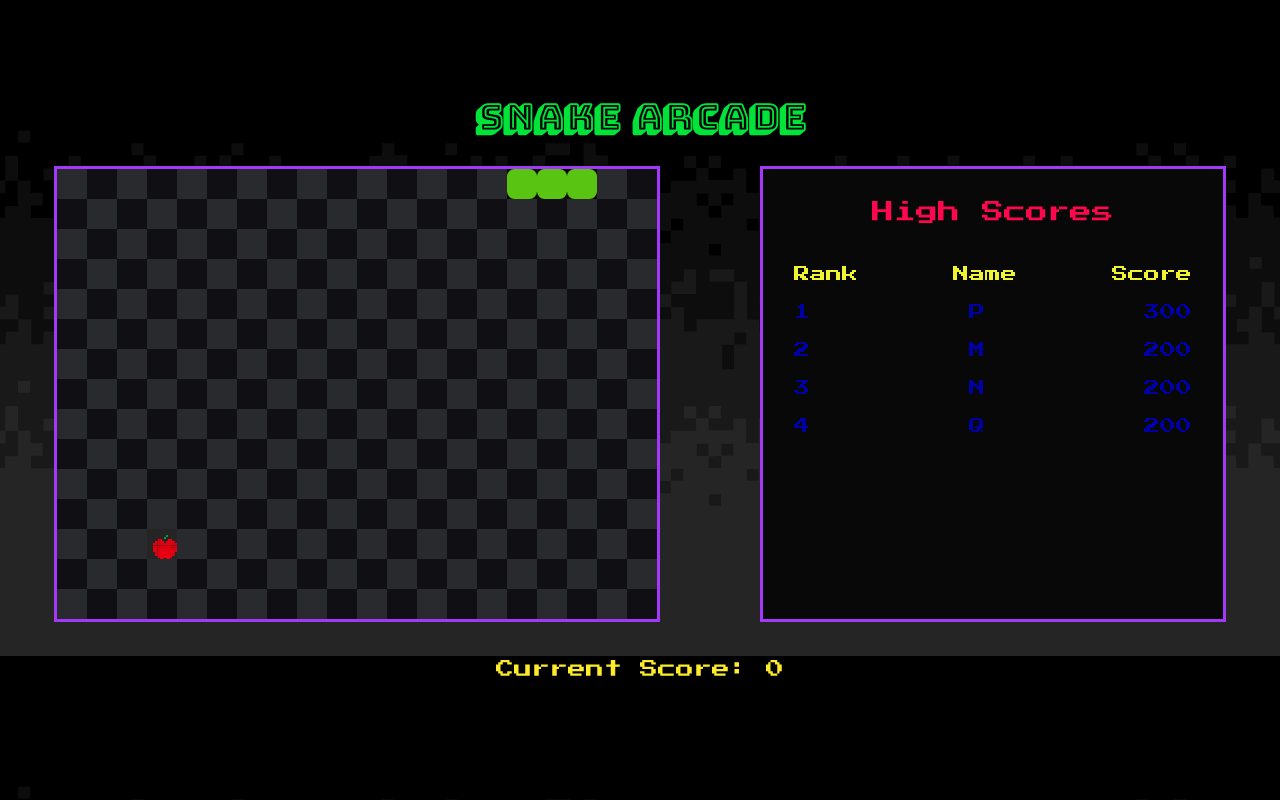
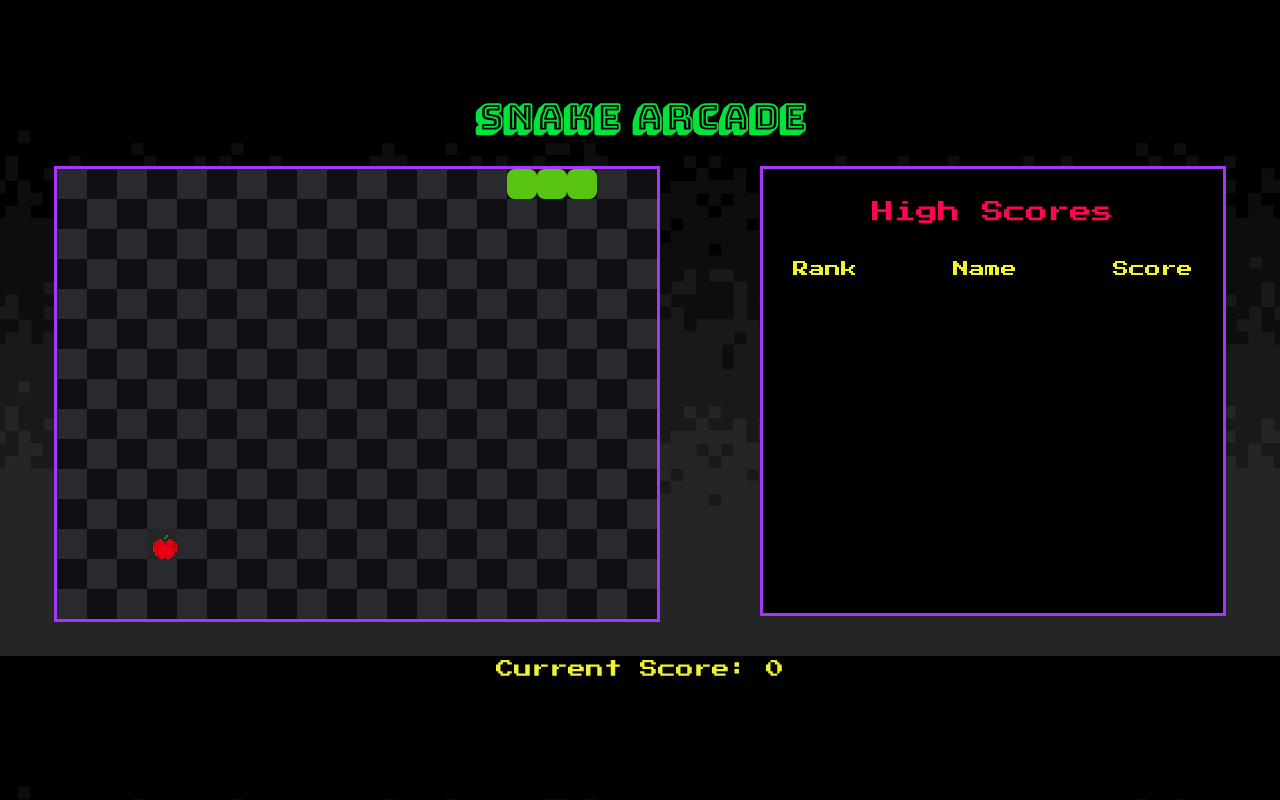
Before and after one commit to mgandeva/Snake, an Angular app: page / in a window 1280 px wide. Built offline with nearby package versions, Linux system fonts and the light colour scheme.

Commit message:
highscores

```diff
--- a/src/app/app.component.html
+++ b/src/app/app.component.html
@@ -10,11 +10,9 @@
     <div *ngIf="isGameOver(); else elseBlock">
       <div class="game-over">
         <p class="headline">Game over!</p>
-        <p>Press Space to start again!</p>
-      </div>
-      <div *ngFor="let column of columns">
-        <div *ngFor="let row of rows">
-          <div class="cell" [ngClass]="getGridCellClass(row, column)"></div>
+        <div class="input" *ngIf="shouldEnterHighscore">
+          <p>Enter name:</p>
+          <input type="text" id="playerName" [(ngModel)]="playerName" />
         </div>
       </div>
     </div>
@@ -28,31 +26,30 @@
       </div>
     </ng-template>
     <div class="scoreboard">
-      <div class="high-scores">
+      <div class="high-scores-title">
         <p>High Scores</p>
       </div>
-      <table>
-        <thead>
-          <tr class="trhead">
-            <td>Rank</td>
-            <td>Name</td>
-            <td>Score</td>
-          </tr>
-        </thead>
-        <tbody>
-          <tr
-            class="trbody"
+      <div class="highscore-table">
+        <div class="headings">
+          <p>Rank</p>
+          <p>Name</p>
+          <p>Score</p>
+        </div>
+
+        <div>
+          <div
+            class="results"
             *ngFor="
               let score of highscores.getHighscores();
               let indexOfelement = index
             "
           >
-            <td>{{ indexOfelement + 1 }}</td>
-            <td>{{ score.name }}</td>
-            <td>{{ score.score }}</td>
-          </tr>
-        </tbody>
-      </table>
+            <p>{{ indexOfelement + 1 }}</p>
+            <p>{{ score.name }}</p>
+            <p>{{ score.score }}</p>
+          </div>
+        </div>
+      </div>
     </div>
   </div>
   <div class="scores">
--- a/src/app/app.component.scss
+++ b/src/app/app.component.scss
@@ -84,7 +84,21 @@ $grid-columns: 20;
   font-family: "Press Start 2P", cursive;
   gap: 10px;
   font-size: large;
-  color: #feeb2c;
+  color: var(--yellow);
+}
+
+.input {
+  display: flex;
+  flex-direction: row;
+
+  input {
+    background-color: var(--pure-black);
+    height: 30px;
+    margin-left: 5px;
+    margin-top: 5px;
+    color: var(--yellow);
+    font-family: "Press Start 2P", cursive;
+  }
 }
 
 .screens {
@@ -93,56 +107,48 @@ $grid-columns: 20;
 }
 
 .scoreboard {
-  background-color: rgb(8, 8, 8);
+  background-color: var(--pure-black);
   box-sizing: border-box;
   border: solid var(--electric-purple) 3px;
   padding: 10px 30px;
+  height: $grid-rows * $cell-dimentions;
+  overflow-x: hidden;
+  overflow-y: scroll;
 }
 
-.high-scores {
-  display: flex;
-  justify-content: center;
+::-webkit-scrollbar {
+  display: none;
 }
 
-.high-scores p {
+.high-scores-title p {
   font-size: 22px;
   color: var(--light-red);
   font-family: "Press Start 2P", cursive;
+  text-align: center;
 }
 
-table {
+.highscore-table {
   width: 400px;
   border-spacing: 0 20px;
   border-spacing: 0 20;
 }
 
-thead {
+.headings {
   display: flex;
-  width: 100%;
-}
 
-.trhead td {
-  color: var(--yellow);
-}
-
-.trhead {
-  display: flex;
-  font-family: "Press Start 2P", cursive;
   width: 100%;
   gap: 20px;
   justify-content: space-between;
+
+  p {
+    font-family: "Press Start 2P", cursive;
+    color: var(--yellow);
+  }
 }
 
-.trbody {
+.results {
   display: flex;
-  color: #0000a2;
+  color: var(--mild-blue);
   font-family: "Press Start 2P";
-  margin-top: 20px;
   justify-content: space-between;
 }
-
-tbody {
-  display: flex;
-  flex-direction: column;
-  width: 100%;
-}
--- a/src/app/app.component.ts
+++ b/src/app/app.component.ts
@@ -21,6 +21,8 @@ export class AppComponent implements OnInit {
   private grid: Grid = new Grid(GRID_ROWS, GRID_COLUMNS);
   private snake: Snake = new Snake(this.grid);
   private food: Food = new Food(this.grid);
+  playerName: string = '';
+  shouldEnterHighscore = false;
   score = 0;
   highscores: Highscore = new Highscore();
 
@@ -30,17 +32,14 @@ export class AppComponent implements OnInit {
   constructor(private snakeService: SnakeService) {}
 
   ngOnInit(): void {
-    this.highscores.addNewHighscore({ name: 'M', score: 200 });
-    this.highscores.addNewHighscore({ name: 'N', score: 200 });
-    this.highscores.addNewHighscore({ name: 'P', score: 300 });
-    this.highscores.addNewHighscore({ name: 'Q', score: 200 });
-
     const runTime = () => {
       setTimeout(() => {
         this.snake.move();
         if (!this.isGameOver()) {
           this.eatFood();
           runTime();
+        } else {
+          this.shouldEnterHighscore = this.highscores.isHighscore(this.score);
         }
       }, STEP_TIME);
     };
@@ -50,6 +49,17 @@ export class AppComponent implements OnInit {
 
   @HostListener('window:keydown', ['$event'])
   onKeypress(event: KeyboardEvent) {
+    if (
+      this.isGameOver() &&
+      this.shouldEnterHighscore &&
+      event.key === 'Enter'
+    ) {
+      this.highscores.addNewHighscore({
+        name: this.playerName,
+        score: this.score,
+      });
+      this.reset();
+    }
     const direction = getDirection(event.key);
 
     this.snakeService.changeDirection(this.snake, direction);
@@ -85,4 +95,11 @@ export class AppComponent implements OnInit {
       this.food.generateRandomFood(this.snake);
     }
   }
+
+  private reset() {
+    this.snake = new Snake(this.grid);
+    this.shouldEnterHighscore = false;
+    this.playerName = '';
+    this.score = 0;
+  }
 }
--- a/src/app/app.module.ts
+++ b/src/app/app.module.ts
@@ -1,11 +1,12 @@
 import { NgModule } from '@angular/core';
+import { FormsModule } from '@angular/forms';
 import { BrowserModule } from '@angular/platform-browser';
 
 import { AppComponent } from './app.component';
 
 @NgModule({
   declarations: [AppComponent],
-  imports: [BrowserModule],
+  imports: [BrowserModule, FormsModule],
   bootstrap: [AppComponent],
 })
 export class AppModule {}
--- a/src/app/models/highscore.model.ts
+++ b/src/app/models/highscore.model.ts
@@ -12,8 +12,11 @@ export class Highscore {
     this.highscores = new Array<HighscoreProps>();
   }
 
-  isHighscore(highscore: number) {
-    return highscore > this.highscores[HIGHSCORE_LIST_LENGTH - 1].score;
+  isHighscore(currentScore: number) {
+    return (
+      this.highscores.length < HIGHSCORE_LIST_LENGTH ||
+      currentScore > this.highscores[HIGHSCORE_LIST_LENGTH - 1].score
+    );
   }
 
   addNewHighscore(highscore: HighscoreProps) {
```
